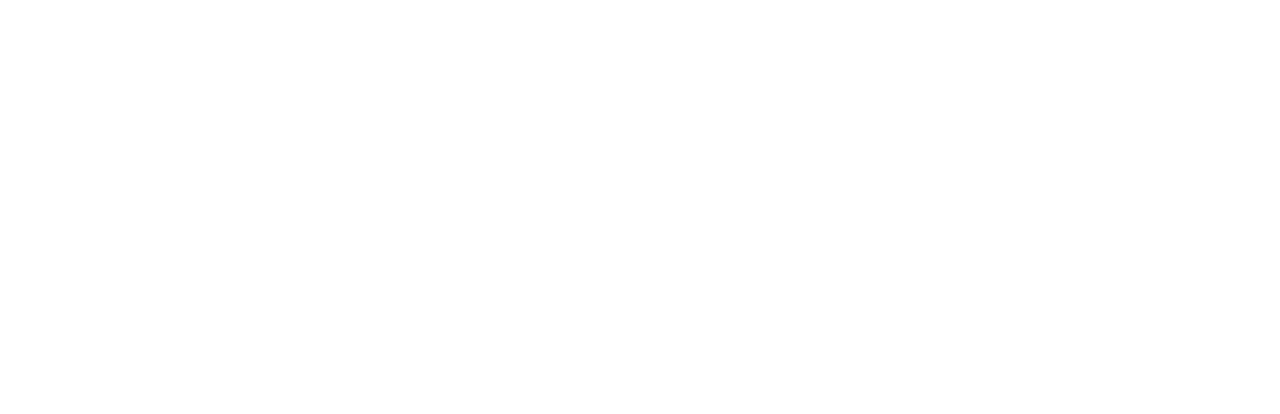
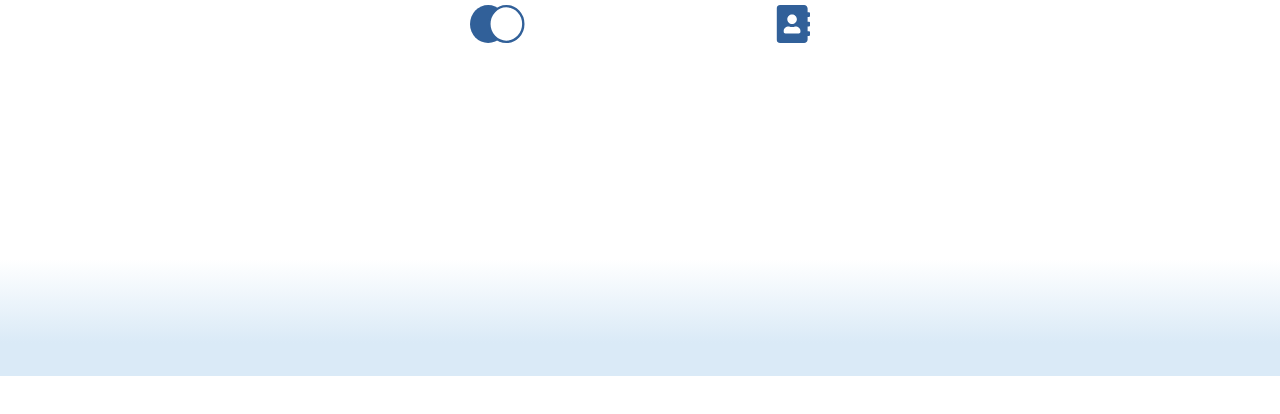
Before and after one commit to donabilardo/all, a plain HTML site: page contacts.html in a window 1280 px wide. Drawn offline with Linux system fonts and the light colour scheme.

Commit message:
Структура и стиль для навигации

```diff
--- a/contacts.html
+++ b/contacts.html
@@ -17,12 +17,26 @@
 <body>
     <div class="global_wrap">
         <div class="global_top">
-
-        </div><!--global_top-->
+            <div class="top_wrap">
+                <div class="container">
+                    <nav>
+                        <ul class="nav_ul">
+                            <li><a href="index.html" title="Our logo"><img src="img/logo.svg" alt="Logo"
+                                        class="nav_img"></a></li>
+                            <li><a href="contacts.html" title="Our contacts"><img src="img/address.svg" alt="Contacts"
+                                        class="nav_img"></a></li>
+                        </ul>
+                    </nav>
+                </div>
+            </div>
+        </div>
+        <!--global_top-->
         <div class="global_bottom">
 
-        </div><!--global_bottom-->
-    </div><!--global_wrap-->
+        </div>
+        <!--global_bottom-->
+    </div>
+    <!--global_wrap-->
 </body>
 
 </html>
--- a/style.css
+++ b/style.css
@@ -55,9 +55,51 @@ h4 {
     color: #1F3F68;
     letter-spacing: 0.05em;
 }
+
 h5 {
     font-family: 'Roboto';
-font-weight: 400;
-letter-spacing: 0.05em;
-color: #FFFFFF;
+    font-weight: 400;
+    letter-spacing: 0.05em;
+    color: #FFFFFF;
 }
+
+.top_text {
+    font-family: 'Roboto';
+    line-height: 26px;
+    letter-spacing: 0.05em;
+    color: #1F3F68;
+    opacity: 0.6;
+}
+
+.card_text {
+    font-family: 'Roboto';
+    font-weight: 400;
+    line-height: 26px;
+    letter-spacing: 0.05em;
+    color: #1F3F68;
+    opacity: 0.6;
+}
+
+.container {
+    margin: 0 auto;
+    max-width: 340px;
+}
+
+.top_wrap {
+    background: linear-gradient(0deg, #DAEAF7 8.84%, rgba(152, 195, 232, 0) 31.12%);
+min-height: 376px;
+}
+
+nav {
+    padding: 5px 0px 5px 0px;
+}
+
+.nav_ul {
+    list-style: none;
+    display: flex;
+    justify-content: space-between;
+}
+
+.nav_img {
+    height: 38px;
+}
```
